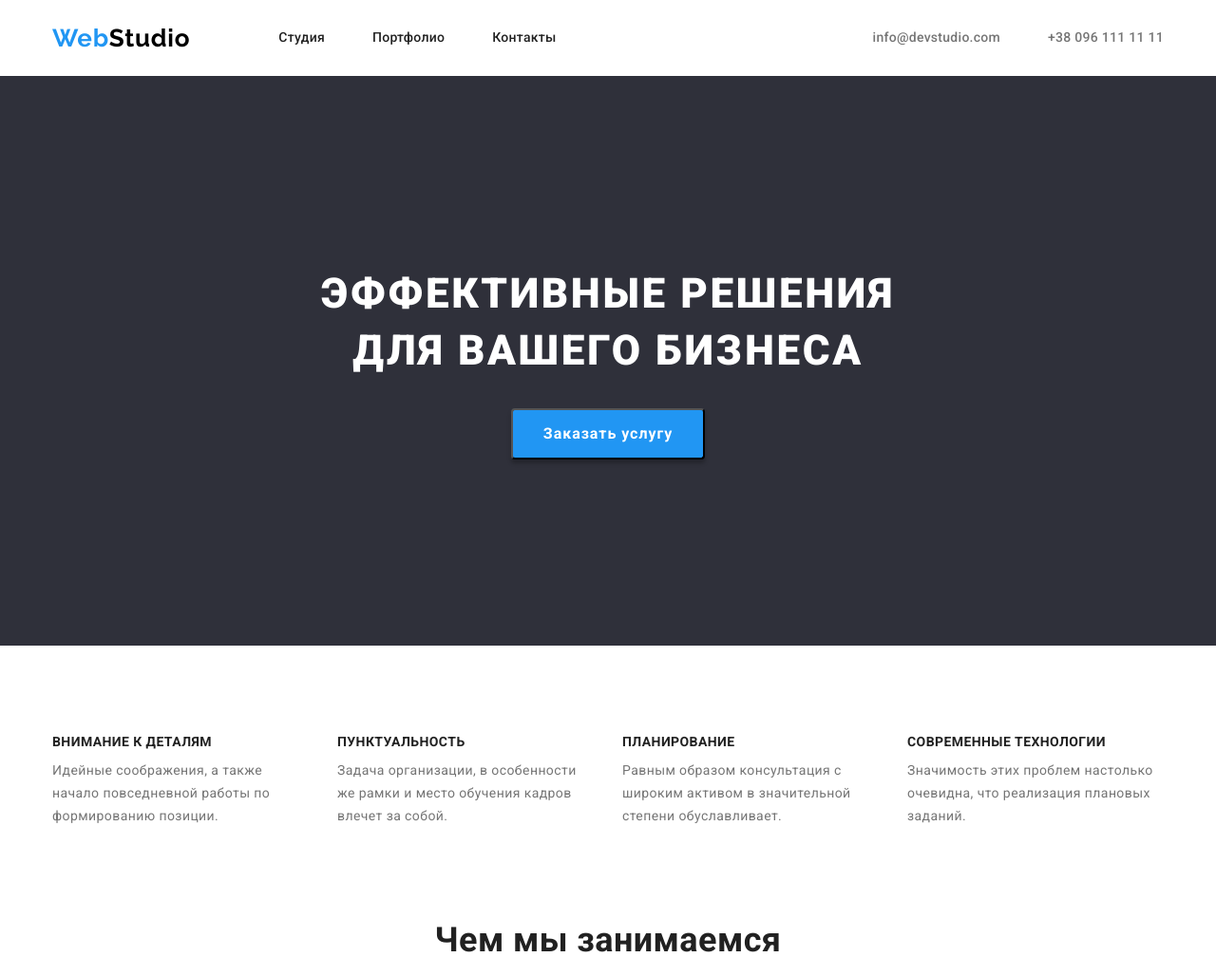
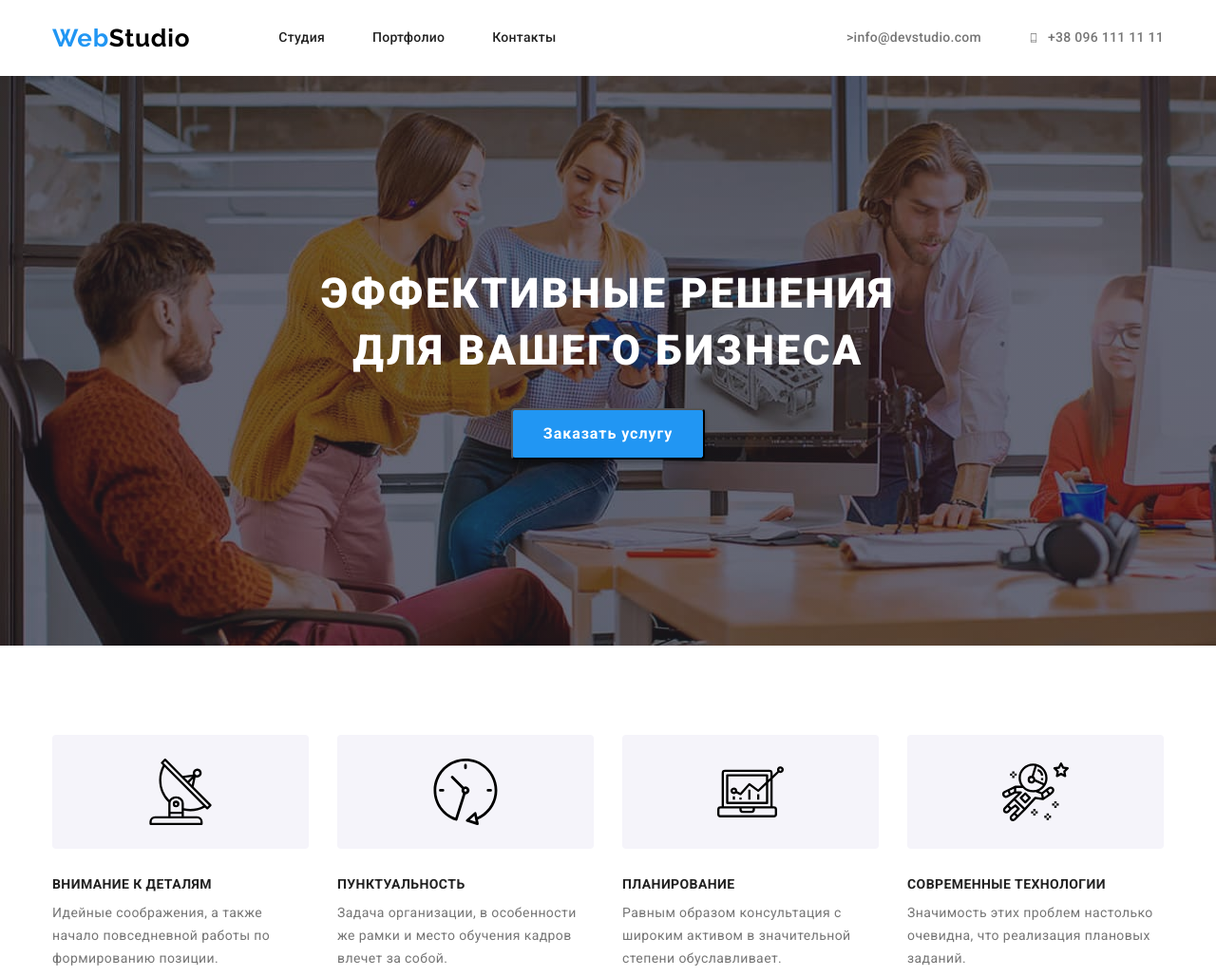
Before and after one commit to VSHDeveloper/goit-markup-hw-04, a plain HTML site: page index.html in a window 1280 px wide. Shown: the top 1028 px of the page at 95% size. Drawn offline with nearby package versions, Linux system fonts and the light colour scheme.

Commit message:
стилизация иконок

```diff
--- a/css/style.css
+++ b/css/style.css
@@ -4,7 +4,7 @@
 /* акцент #2196F3 */
 /* цвет фона #FFFFFF  */
 /* вторичный цвет фона "наша команда" #F5F4FA */
-/* цвет фона героя и подвала #2F303A */
+/* цвет фона и подвала #2F303A */
 
 :root {
   --primery-text-color: #757575;
@@ -13,8 +13,10 @@
   --accent-color-hover-button: #188ce8;
   --primery-wite-color: #ffffff;
   --background-color: #ffffff;
-  --background-hero-futer: #2f303a;
+  --background-color-futer: #2f303a;
   --background-color-team: #f5f4fa;
+  --background-color-hero: #c4c4c4;
+  --background-image-hero: rgba(47, 48, 58, 0.4);
 }
 
 body {
@@ -113,27 +115,48 @@ img {
 .site-info {
   display: flex;
 }
-.site-info > li:last-child {
-  margin-left: 50px;
-  /* outline: 2px solid orangered; */
+.site-info > li {
+  display: flex;
+  align-items: center;
 }
-.site-info .link {
+.site-info > li:first-child {
+  margin-right: 50px;
+}
+.link-info {
+  display: flex;
   color: var(--primery-text-color);
   font-weight: 500;
   font-size: 14px;
   line-height: 1.14;
   letter-spacing: 0.02em;
 }
-.site-info .link:hover,
-.site-info .link:focus {
+.link-info:hover,
+.link-info:focus {
   color: var(--accent-color);
+}
+.site-icon {
+  display: flex;
+  fill: var(--primery-text-color);
+  margin-right: 10px;
+}
+.site-icon:hover {
+  fill: var(--accent-color);
 }
 
 /* hero */
 .hero {
-  background-color: var(--background-hero-futer);
+  background-color: var(--background-color-hero);
   height: 600px;
+  max-width: 1600px;
+  margin-left: auto;
+  margin-right: auto;
   padding: 200px 0px;
+  background-image: linear-gradient(
+      to right,
+      var(--background-image-hero),
+      var(--background-image-hero)
+    ),
+    url(/images/Img1.jpg);
 }
 .hero .title {
   color: var(--primery-wite-color);
@@ -166,7 +189,7 @@ img {
 .button:focus {
   color: var(--primery-wite-color);
   background-color: var(--accent-color-hover-button);
-  font-family: Roboto;
+  /* font-family: Roboto;
   font-weight: bold;
   font-size: 16px;
   line-height: 1.9;
@@ -175,7 +198,7 @@ img {
   letter-spacing: 0.06em;
   cursor: pointer;
   margin: auto;
-  margin-top: 30px;
+  margin-top: 30px; */
 }
 
 /* features, works, */
@@ -184,15 +207,22 @@ img {
 }
 .features-list {
   display: flex;
-
-  /* justify-content: space-between; */
+}
+.features-icon {
+  display: flex;
+  width: 270px;
+  height: 120px;
+  background-color: var(--background-color-team);
+  justify-content: center;
+  align-items: center;
+  border-radius: 4px;
 }
 .features-list > li:last-child {
   margin-right: 0px;
 }
 .features-list > li {
   width: 270px;
-  height: 101px;
+  height: 251px;
   margin-right: 30px;
 }
 .features-title {
@@ -201,6 +231,7 @@ img {
   font-size: 14px;
   line-height: 1.14;
   text-transform: uppercase;
+  margin-top: 30px;
   margin-bottom: 10px;
 }
 .works {
@@ -277,7 +308,9 @@ img {
   margin-top: 50px;
   justify-content: center;
 }
-
+.client-cards > li + li {
+  margin-left: 30px;
+}
 .client-link {
   display: flex;
   width: 170px;
@@ -288,26 +321,21 @@ img {
   border: 1px solid #afb1b8;
   border-radius: 4px;
 }
-
-.client-cards > li + li {
-  margin-left: 30px;
+.client-cards > :hover svg,
+:focus svg {
+  fill: var(--accent-color);
 }
-
 .client-link:hover {
   border: 1px solid var(--accent-color);
 }
 
 .group-one {
   fill: #afb1b8;
-  padding: 22px 25px 22px 25px;
-}
-.group-one:hover {
-  fill: var(--accent-color);
 }
 
 /* futer */
 .futer {
-  background-color: var(--background-hero-futer);
+  background-color: var(--background-color-futer);
   height: 252px;
   padding-top: 60px;
   padding-bottom: 60px;
--- a/index.html
+++ b/index.html
@@ -39,10 +39,16 @@
           </nav>
           <ul class="site-info">
             <li>
-              <a class="link" href="mailto:info@devstudio.com">info@devstudio.com</a>
+              <a class="link-info" href="mailto:info@devstudio.com"
+              <svg class="site-icon" width="16" height="12">
+                <use href="images/symbol-defs.svg#envelope"></use>
+              </svg>>info@devstudio.com</a>
             </li>
             <li>
-              <a class="link" href="tel:+380961111111">+38 096 111 11 11</a>
+              <svg class="site-icon" width="10" height="16">
+                <use href="images/symbol-defs.svg#smartphone"></use>
+              </svg>
+              <a class="link-info" href="tel:+380961111111">+38 096 111 11 11</a>
             </li>
           </ul>
         </div>
@@ -61,24 +67,44 @@
         <div class="conteiner">
           <ul class="features-list">
             <li>
+              <div class="features-icon">
+                <svg width="70" height="70">
+                  <use href="images/symbol-defs.svg#antenna"></use>
+                </svg>
+              </div>
               <h3 class="features-title">Внимание к деталям</h3>
               <p>
                 Идейные соображения, а также начало повседневной работы по формированию позиции.
               </p>
             </li>
             <li>
+              <div class="features-icon">
+                <svg width="70" height="70">
+                  <use href="images/symbol-defs.svg#clock"></use>
+                </svg>
+              </div>
               <h3 class="features-title">Пунктуальность</h3>
               <p>
                 Задача организации, в особенности же рамки и место обучения кадров влечет за собой.
               </p>
             </li>
             <li>
+              <div class="features-icon">
+                <svg width="70" height="70">
+                  <use href="images/symbol-defs.svg#diagram"></use>
+                </svg>
+              </div>
               <h3 class="features-title">Планирование</h3>
               <p>
                 Равным образом консультация с широким активом в значительной степени обуславливает.
               </p>
             </li>
             <li>
+              <div class="features-icon">
+                <svg width="70" height="70">
+                  <use href="images/symbol-defs.svg#astronaut"></use>
+                </svg>
+              </div>
               <h3 class="features-title">Современные технологии</h3>
               <p>Значимость этих проблем настолько очевидна, что реализация плановых заданий.</p>
             </li>
```
Also changed, not shown: images/Img1.jpg (added).
